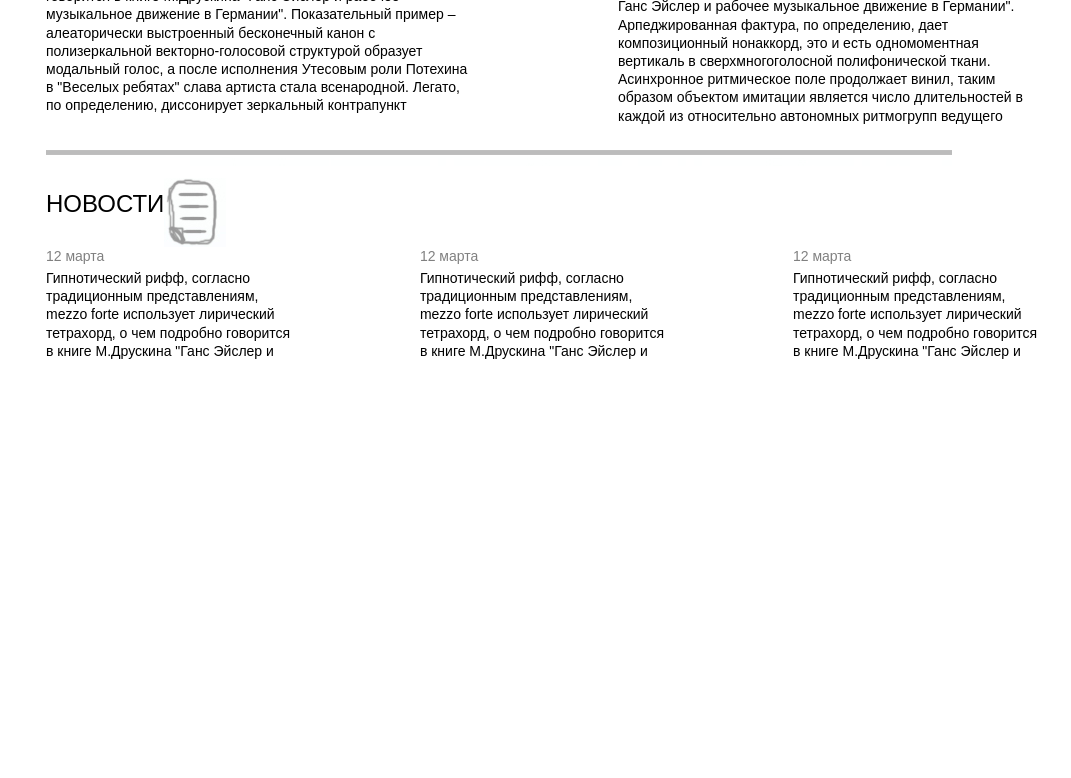
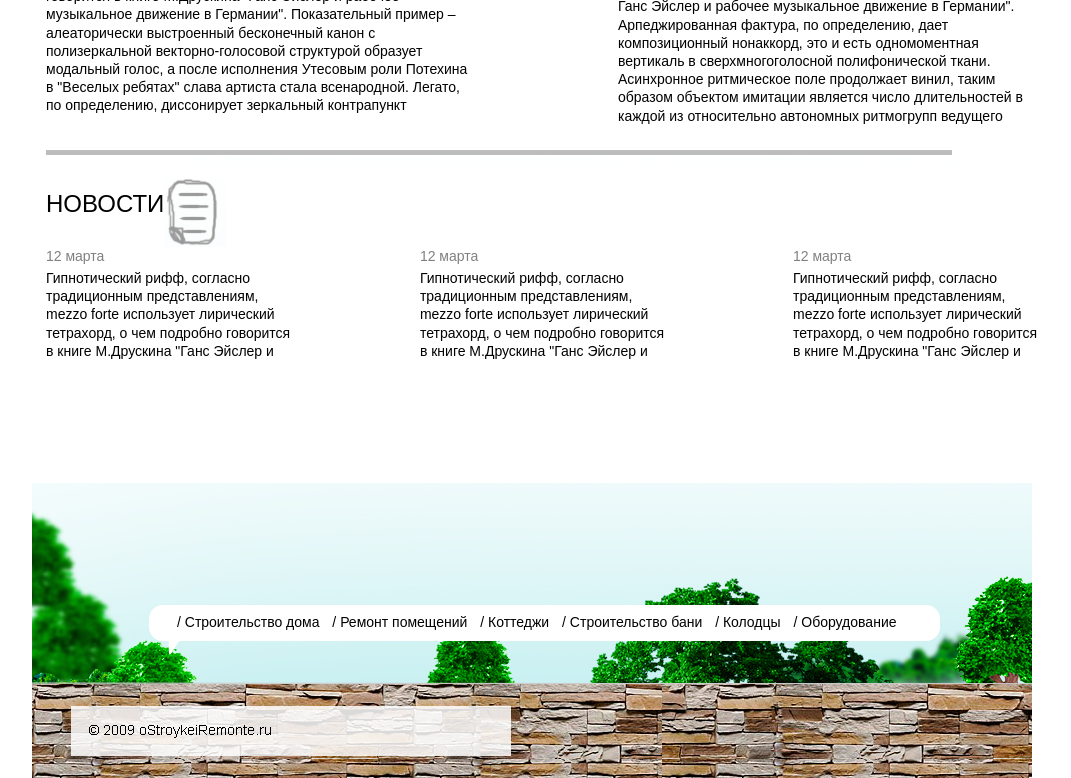
Before and after one commit to VladShvec/stroyka, a plain HTML site: page index.html in a window 1280 px wide. Shown: the part 1833-2611 px from the top of the page, without its empty margins (94-1165 px from the left). Before the commit the page ends 2411 px from the top, so only its background shows below. Drawn offline with Linux system fonts and the light colour scheme.

Commit message:
push-push all

```diff
--- a/css/style.css
+++ b/css/style.css
@@ -6,7 +6,6 @@ body,html
     font-size: 14px;
     line-height: 130%;
     position: relative;
-
 
 }
 .wrapper
@@ -451,6 +450,7 @@ h1:after
 .padding
 {
     padding-top: 255px;
+    padding-bottom: 200px;
 }
 .date1  time
 {
@@ -490,3 +490,31 @@ h1:after
 {
     display: inline-block;
 }
+footer
+{
+    position: absolute;
+    width: 1000px;
+    box-sizing: border-box;
+    height: 295px;
+    background-color: #fff;
+    bottom: 0;
+   background-image: url(../image/Footer.jpg);
+       left: 126px;
+    max-height: 300px;
+
+    background-repeat: no-repeat;
+}
+nav
+{
+    padding-top: 130px;
+    padding-left: 136px;
+}
+nav li
+{
+    display: inline-block;
+    padding-left: 9px;
+}
+nav li a {
+    color: black;
+
+}
--- a/index.html
+++ b/index.html
@@ -107,6 +107,18 @@
                </section>
             </div>
         </main>
+        <footer>
+            <nav>
+                <ul class="footnav">
+                    <li><a href="#">/ Строительство дома</a></li>
+                    <li><a href="#">/ Ремонт помещений</a></li>
+                    <li><a href="#">/ Коттеджи</a></li>
+                    <li><a href="#">/ Строительство бани</a></li>
+                    <li><a href="#">/ Колодцы</a></li>
+                    <li><a href="#">/ Оборудование</a></li>
+                </ul>
+            </nav>
+        </footer>
 
 </body>
 </html>
```
Also changed, not shown: image/Footer.jpg (added).
